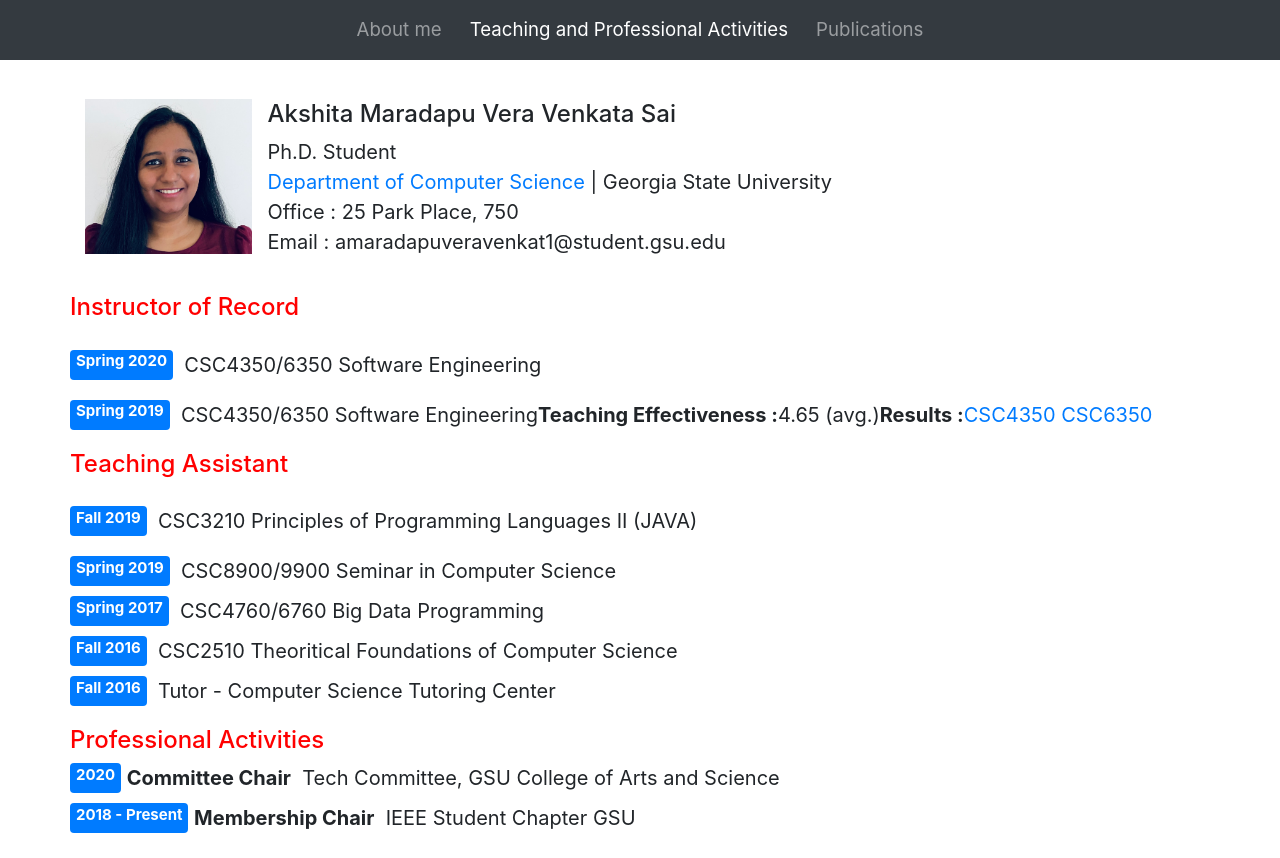
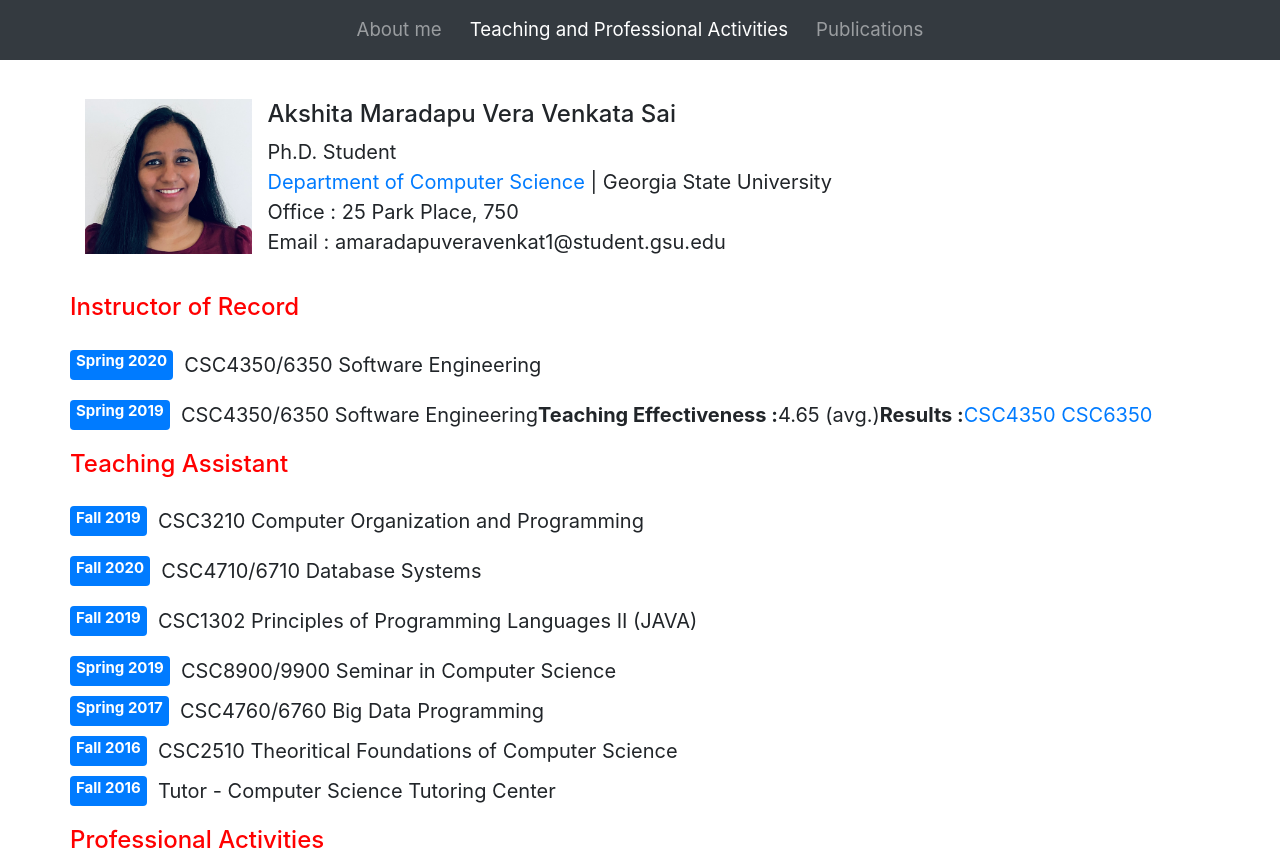
Before and after one commit to Akshitamvvs/Akshitamvvs.github.io, a plain HTML site: page teaching.html in a window 1280 px wide. Shown: the top 858 px of the page. Drawn offline with nearby package versions, Linux system fonts and the light colour scheme.

Commit message:
Update teaching.html

```diff
--- a/teaching.html
+++ b/teaching.html
@@ -52,8 +52,14 @@
       <h4 style="color:red;">
       Teaching Assistant</h4>
     </div>
+     <div class ="row"style="padding-top: 20px; font-size:15pt;">
+      <span class="badge badge-primary">Fall 2019</span> &nbsp; CSC3210 Computer Organization and Programming
+  </div>
     <div class ="row"style="padding-top: 20px; font-size:15pt;">
-      <span class="badge badge-primary">Fall 2019</span> &nbsp; CSC3210 Principles of Programming Languages II (JAVA)
+      <span class="badge badge-primary">Fall 2020</span> &nbsp; CSC4710/6710 Database Systems
+  </div>
+    <div class ="row"style="padding-top: 20px; font-size:15pt;">
+      <span class="badge badge-primary">Fall 2019</span> &nbsp; CSC1302 Principles of Programming Languages II (JAVA)
   </div>
     <div class ="row"style="padding-top: 20px; font-size:15pt;">
         <span class="badge badge-primary">Spring 2019</span> &nbsp; CSC8900/9900 Seminar in Computer Science
```
